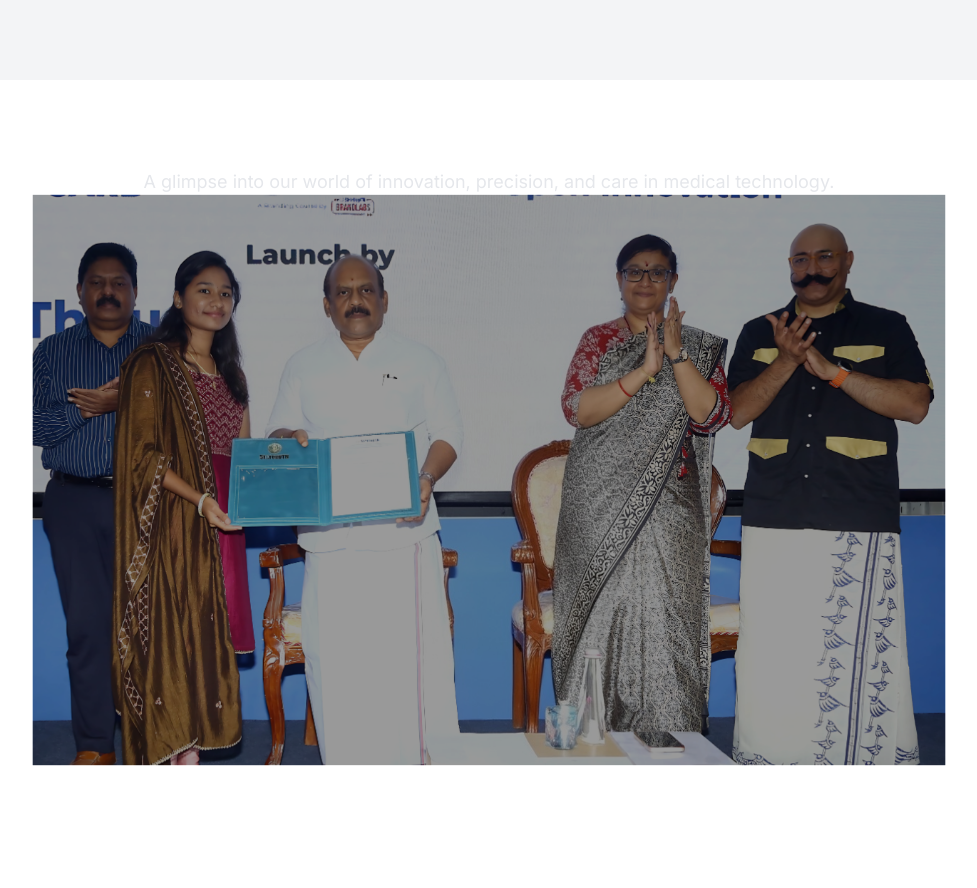
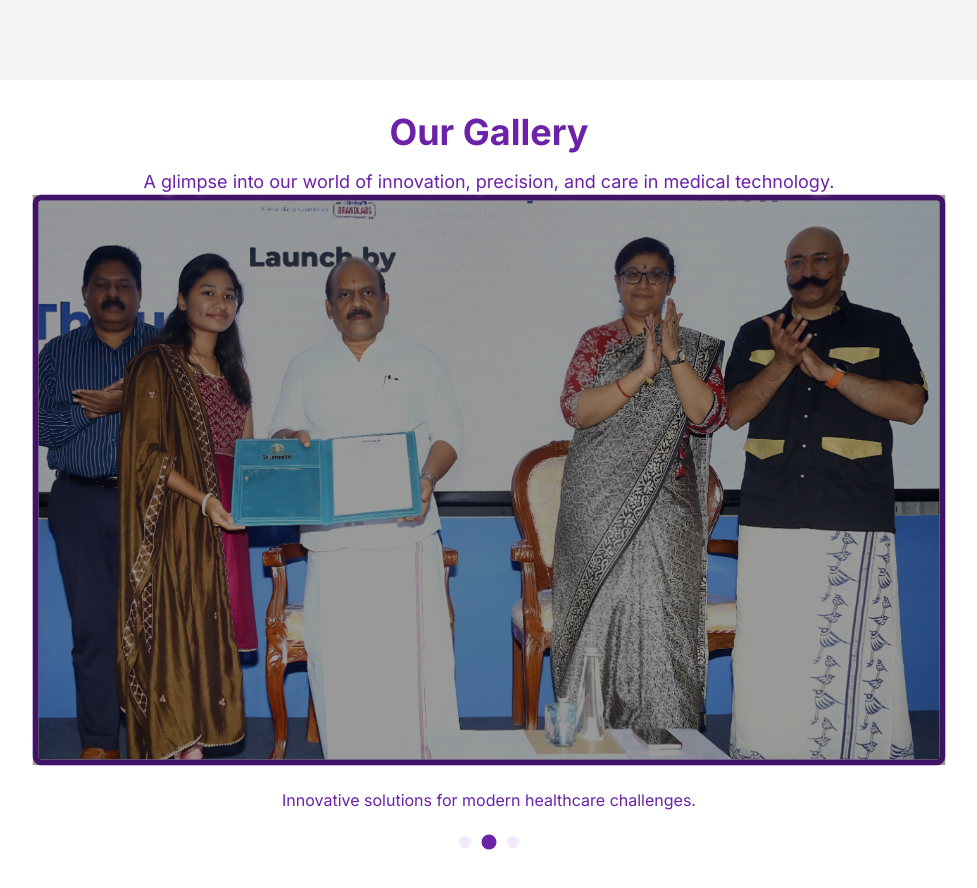
Before and after one commit to Thiganth-K/MedFord--Sara-Thiganth, a React (Vite) app: page /#/ in a window 1280 px wide. Shown: the part 3897-4785 px from the top of the page, without its empty margins (151-1128 px from the left). Built offline with nearby package versions, Linux system fonts and the light colour scheme.

Commit message:
tharanya ka konjam neenga purinchu yar kita kekanumo avinga kita kelunga...

```diff
--- a/pages/HomePage.tsx
+++ b/pages/HomePage.tsx
@@ -421,11 +421,11 @@ const GallerySection = () => {
                             }}
                             className="absolute w-full h-full"
                         >
-                            <img
-                                src={GALLERY_IMAGES[imageIndex].src}
-                                alt={GALLERY_IMAGES[imageIndex].caption}
-                                className="w-full h-full object-cover"
-                            />
+              <img
+                src={GALLERY_IMAGES[imageIndex].src}
+                alt={GALLERY_IMAGES[imageIndex].caption}
+                className="w-full h-full object-cover border-8 border-purple-800 rounded-xl"
+              />
                             <div className="absolute inset-0 bg-black/40" />
                         </motion.div>
                     </AnimatePresence>
@@ -438,8 +438,8 @@ const GallerySection = () => {
                 >
                     {/* Top part: Title */}
                     <div className="text-center max-w-3xl mx-auto w-full">
-                        <h2 className="text-3xl md:text-4xl font-bold">Our Gallery</h2>
-                        <p className="mt-4 text-lg text-gray-200">A glimpse into our world of innovation, precision, and care in medical technology.</p>
+                        <h2 className="text-3xl md:text-4xl text-purple-800 font-bold" style={{ textShadow: '2px 2px 6px #fff, 0px 0px 2px #fff' }}>Our Gallery</h2>
+                        <p className="mt-4 text-lg text-purple-800" style={{ textShadow: '2px 2px 6px #fff, 0px 0px 2px #fff' }}>A glimpse into our world of innovation, precision, and care in medical technology.</p>
                     </div>
 
                     {/* Bottom part: Caption and Dots */}
@@ -451,7 +451,7 @@ const GallerySection = () => {
                                 animate={{ opacity: 1, y: 0 }}
                                 exit={{ opacity: 0, y: -10 }}
                                 transition={{ duration: 0.3 }}
-                                className="text-center text-sm md:text-base mb-4 h-10 flex items-center justify-center"
+                                className="text-center text-sm md:text-base mb-4 h-10 text-purple-800 flex items-center justify-center"
                             >
                                 {GALLERY_IMAGES[imageIndex].caption}
                             </motion.p>
@@ -462,7 +462,7 @@ const GallerySection = () => {
                                 <button
                                     key={index}
                                     onClick={() => setPagetoIndex(index)}
-                                    className={`w-3 h-3 rounded-full transition-all duration-300 ease-in-out ${index === imageIndex ? 'bg-white scale-125' : 'bg-white/50 hover:bg-white'}`}
+                                    className={`w-3 h-3 rounded-full transition-all duration-300 ease-in-out ${index === imageIndex ? 'bg-purple-800 scale-125' : 'bg-purple-200/50 hover:bg-purple-800'}`}
                                     aria-label={`Go to slide ${index + 1}`}
                                     aria-current={index === imageIndex}
                                 />
```
